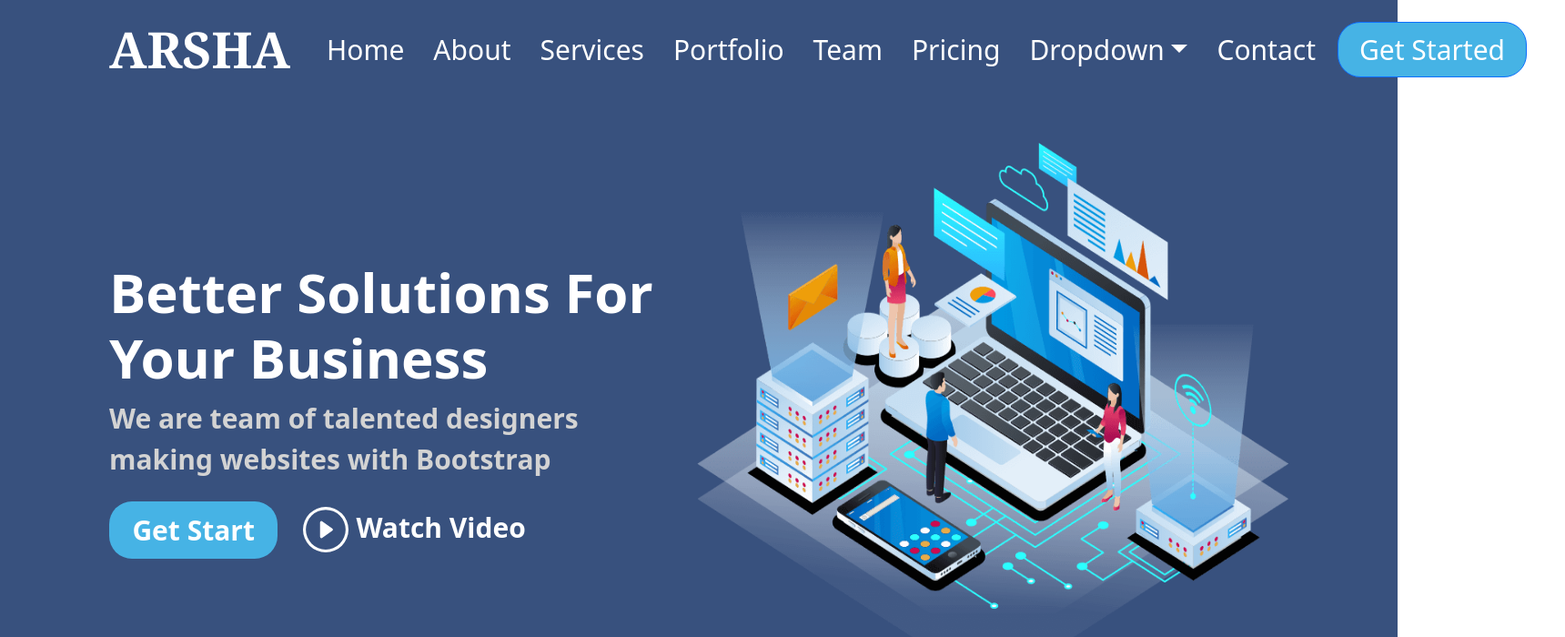
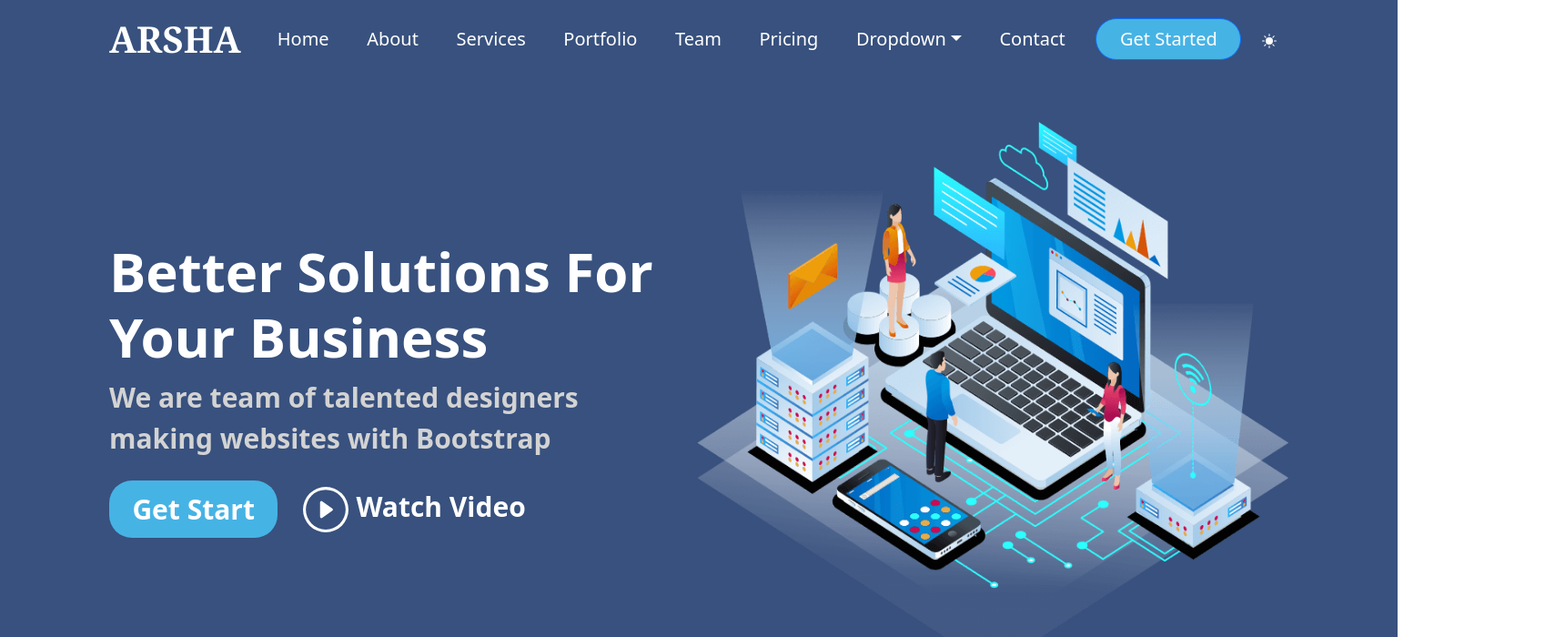
Before and after one commit to pranayranpar2111/Arsha-Web-Template, a React (Create React App) app: page / in a window 1536 px wide. Shown: the top 700 px of the page at 91% size, 1720 px wide, since content can reach past the window. Built offline with nearby package versions, Linux system fonts and the light colour scheme.

Commit message:
solve navbar bugs

```diff
--- a/src/content/darkfile.css
+++ b/src/content/darkfile.css
@@ -4,6 +4,9 @@
 }
 body.dark-theme .navbar{
     background-color: rgb(36 41 47);
+}
+body.dark-theme .navbar-toggler-icon{
+    background-color : white !important;
 }
 body.dark-theme .head{
     background-color: rgb(36 41 47);
--- a/src/content/desktop-XL.css
+++ b/src/content/desktop-XL.css
@@ -9,19 +9,19 @@
         display: none !important;
     }
     .navbar-brand{
-        font-size: 55px !important;
+        font-size: 40px !important;
     }
 
     .navbar-nav a {
-        font-size: 30px !important;
+        font-size: 20px !important;
         margin-left: 1rem !important;
     }
     .navbar-nav {
         width: 100%;
     }
     .nav-btn {
-        width: 13rem;
-        font-size: 30px;
+        width: 10rem !important;
+        font-size: 20px !important;
         margin-left: 1rem !important;
     }
     .headData h1 {
--- a/src/content/file.css
+++ b/src/content/file.css
@@ -23,9 +23,8 @@
     animation: fade-down 1.5s;
 }
 
-.light-mode-toggle{
+.light-mode-toggle {
     display: none !important;
-    color: white !important;
 }
 .nav-icon{
     display: none !important;
--- a/src/content/tablet.css
+++ b/src/content/tablet.css
@@ -7,7 +7,10 @@
         display: block !important;
       }
     .fullscreen-nav{
-        display: none;
+        display: none !important;
+    }
+    .fullscreen-nav .navbar-nav{
+        display: none !important;
     }
     .nav-toggler span{
         color: white !important;
@@ -105,7 +108,7 @@
     }
     .serviceCard .card{
         margin-top: 1.5rem !important;
-        width: 20.8rem !important;
+        width: 100% !important;
     }
     .actionText{
         width: 94%;
```
